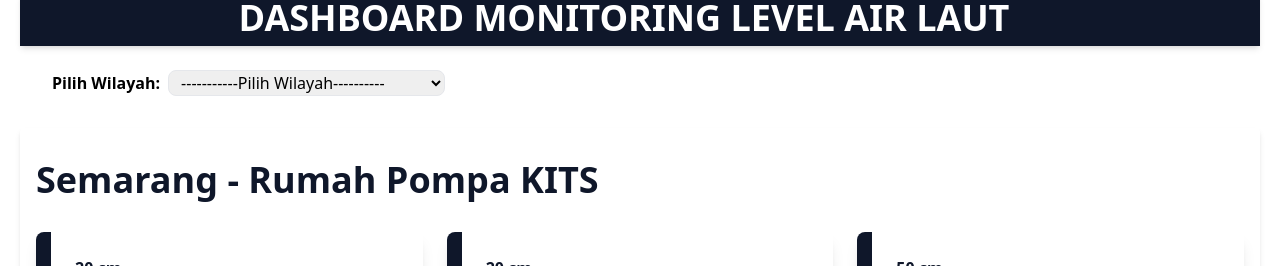
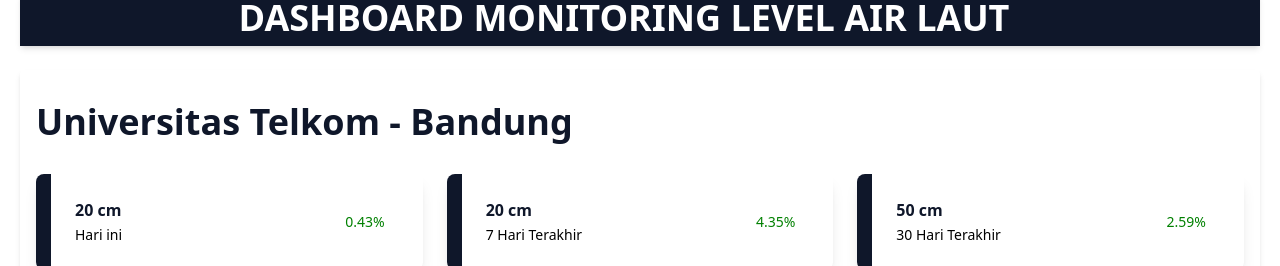
Before and after one commit to tonmard/seallingsidang, a React (Create React App) app: page /#/monitoring-now in a window 1280 px wide. Shown: the part 138-404 px from the top of the page. Built offline with nearby package versions, Linux system fonts and the light colour scheme.

Commit message:
penggantioan option

```diff
--- a/src/components/CardData.jsx
+++ b/src/components/CardData.jsx
@@ -2,7 +2,7 @@
 
 const CardData = ({ title, total, rate, levelUp, levelDown }) => {
   return (
-    <div className="rounded-lg hover:scale-105 duration-300 cursor-grabbing border-l-[15px] border-slate-900 w-auto border-stroke p-6 shadow-lg ">
+    <div className="rounded-lg  border-l-[15px] border-slate-900 w-auto border-stroke p-6 shadow-lg ">
       <div className=" flex w-full justify-between">
         <div>
           <h4 className="text-title-md font-bold text-slate-900">{total}</h4>
--- a/src/components/Hero.jsx
+++ b/src/components/Hero.jsx
@@ -8,7 +8,7 @@
       <div className="max-w-[1000px] w-full h-screen max-h-[500px] mx-auto text-center flex flex-col justify-center">
         <div className="flex justify-center item-center">
           <h1 className=" bg-gradient-to-r from-blue-900 to-sky-500 text-white px-2 text-7xl object-mid font-black">
-            Sea Level Monitoring.
+            Sea Level Monitoring
           </h1>
         </div>
 
--- a/src/components/RealTime.jsx
+++ b/src/components/RealTime.jsx
@@ -24,21 +24,10 @@
           DASHBOARD MONITORING LEVEL AIR LAUT
         </h1>
       </header>
-      <div className="px-8 mb-8 ">
-        <label className="text-base font-semibold  " for="wilayah">
-          Pilih Wilayah:
-        </label>
-        <select
-          className="border border-collapse ml-2  rounded-lg px-2"
-          id="wilayah"
-        >
-          <option value="wilayah1">-----------Pilih Wilayah----------</option>
-          <option value="wilayah2">Semarang - Rumah Pompa KITS</option>
-        </select>
-      </div>
+
       <div className="bg-white  shadow-md rounded p-4">
         <h1 className="text-slate-900 font-bold text-2xl md:text-4xl mb-4 pt-4 pb-4 ">
-          Semarang - Rumah Pompa KITS
+          Universitas Telkom - Bandung
         </h1>
         <div className="grid grid-cols-1 gap-4 md:grid-cols-2 md:gap-6 xl:grid-cols-3 2xl:gap-7.5">
           <CardData title="Hari ini" total="20 cm" rate="0.43%" levelUp>
```
